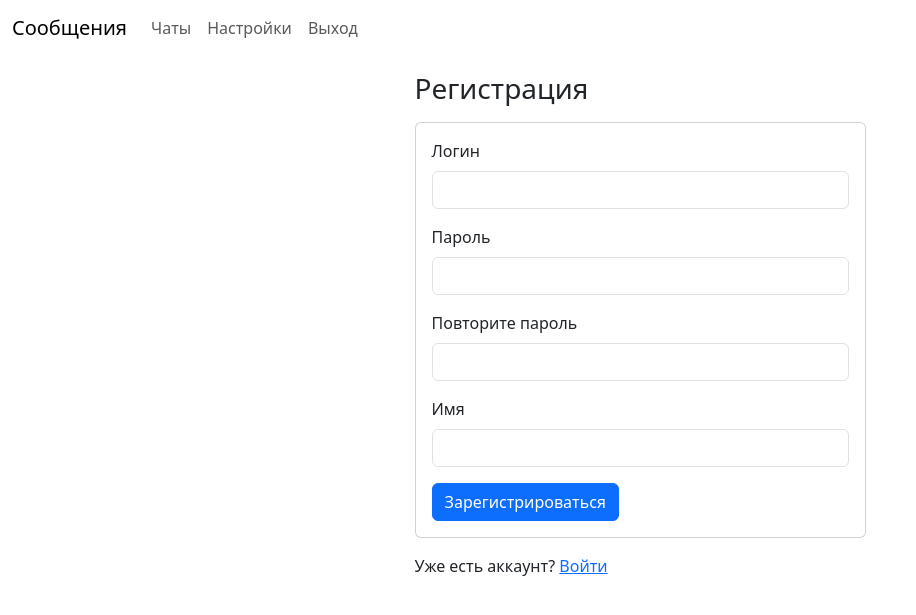
After one commit to Hodorev-Evgeny/web_project, a Flask app: page /register in a window 1280 px wide. The commit adds this page. Shown: the top 615 px of the page, without its empty margins (0-916 px from the left). Run offline with Flask 3, Linux system fonts and the light colour scheme.

Commit message:
login register

```diff
--- a/data/message.py
+++ b/data/message.py
@@ -17,4 +17,3 @@ class Message(SqlAlchemyBase):
                                 sqlalchemy.ForeignKey("users.id"))
     to_id = sqlalchemy.Column(sqlalchemy.Integer,
                               sqlalchemy.ForeignKey("users.id"))
-    user = orm.relation('User')
--- /dev/null
+++ b/forms/register_form.py
@@ -0,0 +1,12 @@
+from flask_wtf import FlaskForm
+from wtforms import StringField, PasswordField, SubmitField
+from wtforms.validators import DataRequired
+
+
+class RegisterForm(FlaskForm):
+    username = StringField('Логин', validators=[DataRequired()])
+    password = PasswordField('Пароль', validators=[DataRequired()])
+    password_again = PasswordField('Повторите пароль',
+                                   validators=[DataRequired()])
+    name = StringField('Имя', validators=[DataRequired()])
+    submit = SubmitField('Зарегистрироваться')
--- a/main.py
+++ b/main.py
@@ -1,15 +1,79 @@
 import flask
 from data import db_session
+from flask_login import LoginManager, login_user, login_required, logout_user, current_user
+from data.user import User
+from forms.login_form import LoginForm
+from forms.register_form import RegisterForm
+from uuid import uuid4
 
 app = flask.Flask(__name__)
 app.secret_key = 'secret'
+login_mgr = LoginManager()
+login_mgr.init_app(app)
+
+
+@login_mgr.user_loader
+def load_user(token):
+    session = db_session.create_session()
+    return session.query(User).filter(User.token == token).first()
+
+
+@login_mgr.unauthorized_handler
+def unauthorized():
+    return flask.redirect('/login')
 
 
 @app.route('/')
+@login_required
 def index():
     return flask.render_template('chat.html')
 
 
+@app.route('/login', methods=['GET', 'POST'])
+def login():
+    if flask.request.method == 'GET':
+        return flask.render_template('login.html', form=LoginForm())
+    form = LoginForm()
+    if form.validate_on_submit():
+        session = db_session.create_session()
+        user = session.query(User).filter(User.email == form.username.data).first()
+        if user and user.check_password(form.password.data):
+            login_user(user, remember=form.remember_me.data)
+            return flask.redirect('/')
+        form.form_errors.append('Неверный логин или пароль')
+        return flask.render_template('login.html', form=form)
+
+
+@app.route('/logout')
+def logout():
+    logout_user()
+    return flask.redirect('/')
+
+
+@app.route('/register', methods=['GET', 'POST'])
+def register():
+    if flask.request.method == 'GET':
+        return flask.render_template('register.html', form=RegisterForm())
+    form = RegisterForm()
+    if form.validate_on_submit():
+        if form.password.data != form.password_again.data:
+            form.form_errors.append('Пароли не совпадают')
+            return flask.render_template('register.html', form=form)
+        session = db_session.create_session()
+        if session.query(User).filter(User.email == form.username.data).first():
+            form.form_errors.append('Пользователь с таким логином уже существует')
+            return flask.render_template('register.html', form=form)
+        user = User()
+        user.name = form.name.data
+        user.email = form.username.data
+        user.set_password(form.password.data)
+        user.token = str(uuid4())
+        session.add(user)
+        session.commit()
+        return flask.redirect('/login')
+    return flask.render_template('register.html', form=form)
+
+
 if __name__ == '__main__':
     db_session.global_init('db/data.db')
-    app.run('', port=5000, debug=True)
+    app.run('', port=8300, debug=True)
--- a/templates/base.html
+++ b/templates/base.html
@@ -5,9 +5,9 @@
     <meta name="viewport" content="width=device-width, initial-scale=1">
     <title>
       {% if title %}
-          {{ title }} - Chat
+          {{ title }} - Сообщения
       {% else %}
-          Chat
+          Сообщения
       {% endif %}
     </title>
     <link
@@ -31,7 +31,7 @@
   <body>
     <nav class="navbar navbar-expand-lg">
       <div class="container-fluid">
-        <a class="navbar-brand" href="#">Chat</a>
+        <a class="navbar-brand" href="#">Сообщения</a>
         <button class="navbar-toggler" type="button" data-bs-toggle="collapse" data-bs-target="#navbarNav"
                 aria-controls="navbarNav" aria-expanded="false">
           <span class="navbar-toggler-icon"></span>
@@ -39,13 +39,13 @@
         <div class="collapse navbar-collapse" id="navbarNav">
           <ul class="navbar-nav">
             <li class="nav-item">
-              <a class="nav-link" href="#">Home</a>
+              <a class="nav-link" href="/">Чаты</a>
             </li>
             <li class="nav-item">
-              <a class="nav-link" href="#">Features</a>
+              <a class="nav-link" href="/settings">Настройки</a>
             </li>
             <li class="nav-item">
-              <a class="nav-link" href="#">Pricing</a>
+              <a class="nav-link" href="/logout">Выход</a>
             </li>
           </ul>
         </div>
--- a/templates/index.html
+++ /dev/null
@@ -1 +0,0 @@
-{% extends base.html %}
--- /dev/null
+++ b/templates/register.html
@@ -0,0 +1,36 @@
+{% extends "base.html" %}
+{% block content %}
+<div class="row justify-content-center">
+    <div class="col-lg-5">
+        <h3 class="my-3">Регистрация</h3>
+        <div class="card">
+            <form action="/register" method="POST" class="card-body">
+                {{ form.hidden_tag() }}
+                {% for error in form.form_errors %}
+                    <div class="alert alert-danger" role="alert">
+                        {{ error }}
+                    </div>
+                {% endfor %}
+                <div class="mb-3">
+                    {{ form.username.label(class="form-label") }}
+                    {{ form.username(class="form-control") }}
+                </div>
+                <div class="mb-3">
+                    {{ form.password.label(class="form-label") }}
+                    {{ form.password(class="form-control") }}
+                </div>
+                <div class="mb-3">
+                    {{ form.password_again.label(class="form-label") }}
+                    {{ form.password_again(class="form-control") }}
+                </div>
+                <div class="mb-3">
+                    {{ form.name.label(class="form-label") }}
+                    {{ form.name(class="form-control") }}
+                </div>
+                {{ form.submit(class="btn btn-primary") }}
+            </form>
+        </div>
+        <p class="mt-3">Уже есть аккаунт? <a href="/login">Войти</a></p>
+    </div>
+</div>
+{% endblock %}
```
Also changed, not shown: data/user.py (+12 -1 lines), forms/login_form.py (added, +10 -0 lines), templates/chat.html (+7 -12 lines), templates/login.html (added, +32 -0 lines), db/data.db.
